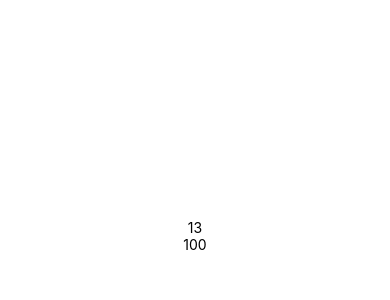
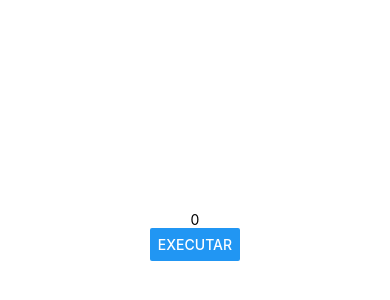
Before and after one commit to ricoroma-coder/react-testes, a React Native app: screen / in a window 390 px wide. Shown: the part 186-486 px from the top of the page. Built offline with nearby package versions, Linux system fonts and the light colour scheme.

Commit message:
Comunicação indireta

```diff
--- a/src/App.js
+++ b/src/App.js
@@ -19,6 +19,7 @@
 import Contador from './componentes/Contador'
 
 import Pai from './componentes/direta/Pai'
+import Pai2 from './componentes/indireta/Pai'
 
 export default () => (
     <View style={style.App}>
@@ -35,7 +36,7 @@
         <Titulo principal="Cadastro" secundario="Tela de cadastro"/>
         <Botao />
         <Contador inicial={100} passo={13} />*/}
-        <Pai />
+        <Pai2 />
     </View>
 )
 
--- /dev/null
+++ b/src/componentes/indireta/Filho.js
@@ -0,0 +1,17 @@
+import React from 'react'
+import { Button } from 'react-native'
+
+export default props => {
+
+    function gerarNumero(min, max) {
+        const fator = (max - min) + 1
+        return parseInt(Math.random() * fator) + min
+    }
+
+    return (
+        <Button title="Executar" onPress={function () {
+            const n = gerarNumero(props.min, props.max)
+            props.funcao(n, 'Valor aleatório: ')
+        }} />
+    )
+}
--- /dev/null
+++ b/src/componentes/indireta/Pai.js
@@ -0,0 +1,22 @@
+import React, { useState } from 'react'
+import { Text } from 'react-native'
+import Filho from './Filho'
+
+export default props => {
+
+    const [num, setNum] = useState(0)
+    const [text, setText] = useState('')
+
+    function exibirValor(numero, texto) {
+        setNum(numero)
+        setText(texto)
+    }
+
+    return (
+        <>
+            <Text>{text}{num}</Text>
+            <Filho min={1} max={60} funcao={exibirValor} />
+        </>
+
+    )
+}
```
